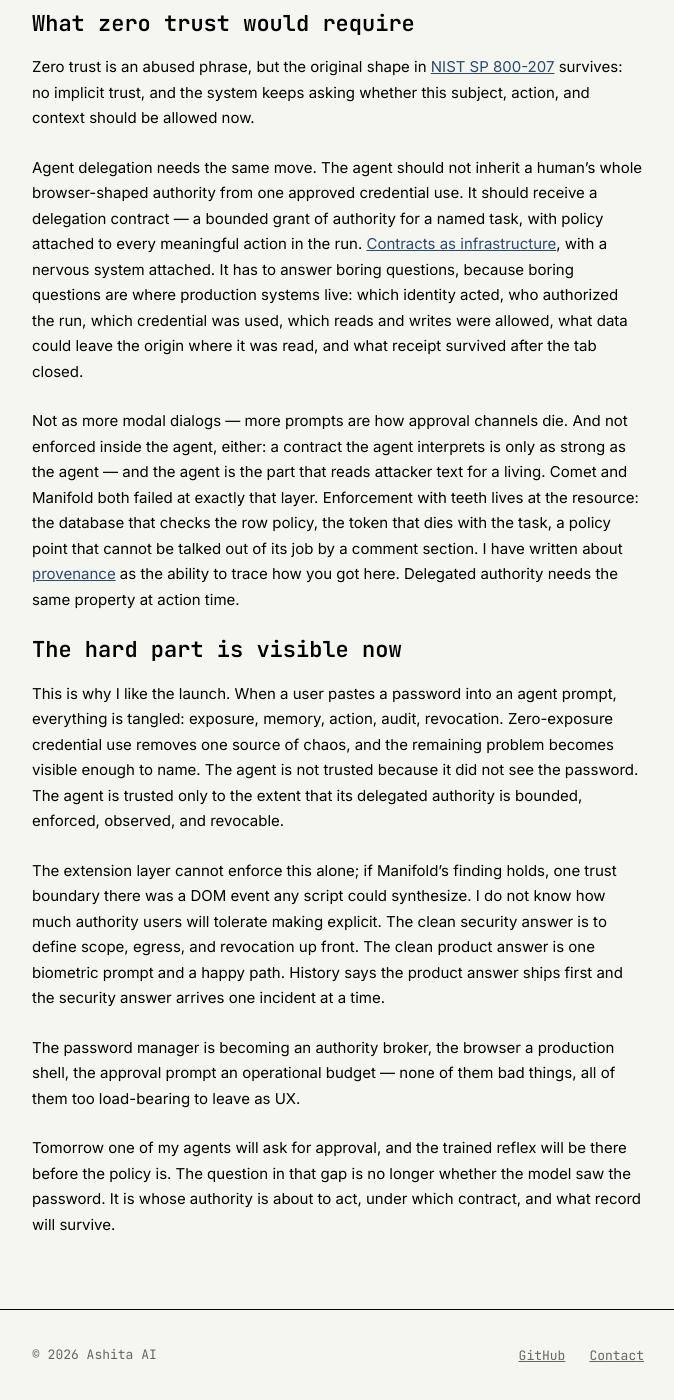
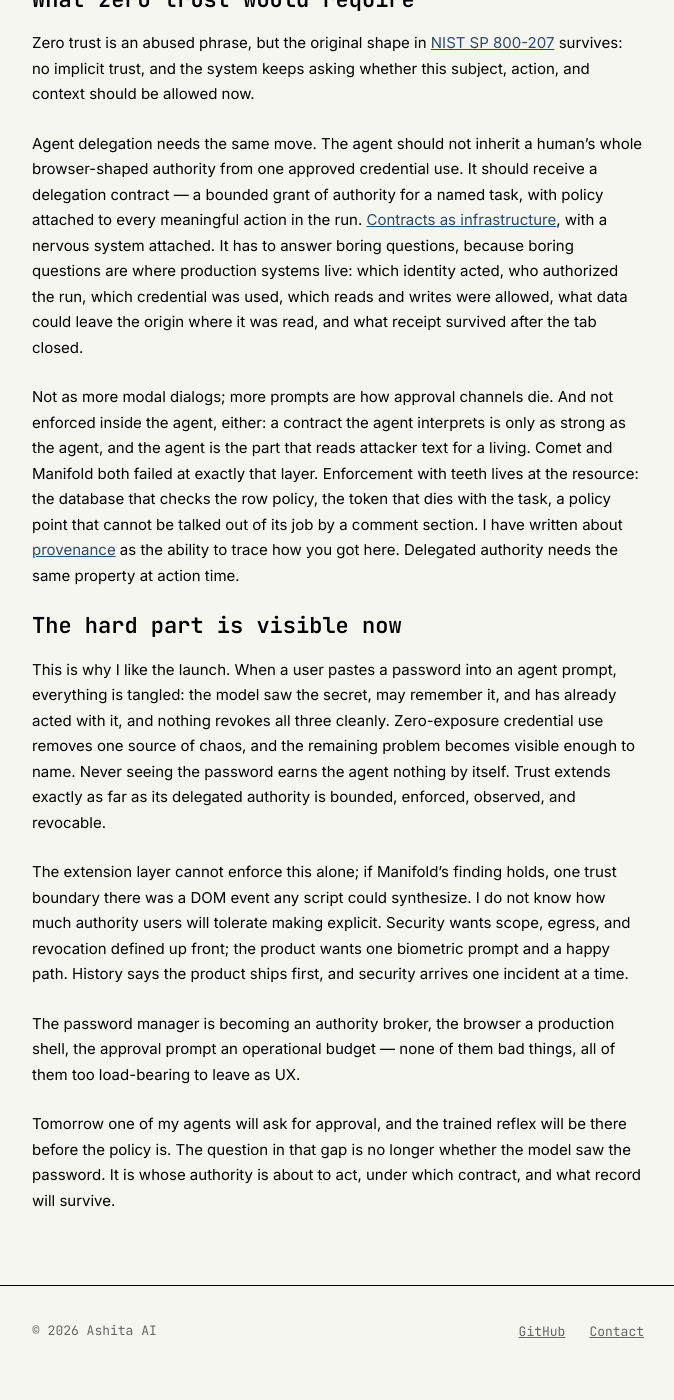
Before and after one commit to ashita-ai/ashita-ai.github.io, a Jekyll site: the page built from _posts/2026-07-23-zero-exposure-is-not-zero-trust.md, in a window 1280 px wide and 1400 px high, scrolled down 2985 px. Shown: the whole window, without its empty margins (302-976 px from the left). Built offline with Jekyll 4.4.1, drawn with Linux system fonts in a browser that asks for light colours; after the commit the page ends 4361 px from its top, so only the background shows below that; some of the changed text lies outside the part shown.

Commit message:
Vary rhetorical structure in zero exposure post (#45)
* Vary rhetorical structure in zero exposure post

* Minor copy edits

```diff
--- a/_posts/2026-07-23-zero-exposure-is-not-zero-trust.md
+++ b/_posts/2026-07-23-zero-exposure-is-not-zero-trust.md
@@ -12,7 +12,7 @@
 
 I am also precisely the customer this was built for. I have told people to use a password manager for a decade, and I run a fleet of agents that act with my authority all day: they commit under my git identity, open pull requests under my name, read my Slack, file my tickets, and query databases I am responsible for. Not one of them knows a single password of mine. They do not need to. They have something better: my sessions.
 
-And I know the instinct an approval prompt trains. The response starts before the review is finished. It is what a thousand harmless approvals teach, and it has to be fought every time the next prompt arrives.
+And I know the instinct an approval prompt trains. The response starts before review is finished. It is what a thousand harmless approvals teach, and it has to be fought every time the next prompt arrives.
 
 Which is why the line that stayed with me is from 1Password's CTO, Nancy Wang: "The answer isn't handing agents your secrets. It is to let a user give an agent permission to use a credential without letting the agent see it."
 
@@ -24,11 +24,9 @@
 
 For most of computing history, the credential was a useful stand-in for authority. If I had the password, I was probably the user; if I had the session cookie, probably the browser. Security systems learned to protect the credential because possession of it was the fact that mattered.
 
-Agents break that shortcut. A browser agent can use a credential without possessing it — an improvement that separates two things our systems spent decades collapsing: knowledge of a secret and exercise of authority.
+Agents break that shortcut. A browser agent can use a credential without possessing it, an improvement that separates two things our systems spent decades collapsing: knowledge of a secret and exercise of authority.
 
-Claude does not need to know my Stripe password to read my revenue. The password stays clean; the action lands under my account; the audit log says I did it.
-
-This is the new boundary. Not the secret. The delegation.
+Claude does not need to know my Stripe password to read my revenue. The password stays clean; the action lands under my account; the audit log says I did it. The boundary that matters now is the delegation.
 
 ## The browser is a production shell now
 
@@ -38,7 +36,7 @@
 
 Notice what the attacker never obtained: the password. The agent read the OTP the way it reads everything else. Helpfully. A prompt injection does not have to steal the credential if the agent will use the credential for it.
 
-Two days before the 1Password announcement, [Manifold Security reported](https://www.manifold.security/blog/claude-for-chrome-extension-bypass) that in Claude for Chrome v1.0.80, any script with DOM access on claude.ai could construct the task trigger, dispatch a synthetic click, and push Claude toward workflows that read Gmail, Docs, and Calendar. In default mode, Manifold said an approval modal still appeared before sensitive actions; in "Act without asking" mode, the same path ran silently. Reported May 21, acknowledged May 22, and eight releases later "still six lines of JavaScript." Outside reports are not vendor admissions. The durable part is the bug class, and the failure is never "the model knew a password" — it is "something else drove the agent's authority."
+Two days before the 1Password announcement, [Manifold Security reported](https://www.manifold.security/blog/claude-for-chrome-extension-bypass) that in Claude for Chrome v1.0.80, any script with DOM access on claude.ai could construct the task trigger, dispatch a synthetic click, and push Claude toward workflows that read Gmail, Docs, and Calendar. In default mode, Manifold said an approval modal still appeared before sensitive actions; in "Act without asking" mode, the same path ran silently. Reported May 21, acknowledged May 22, and eight releases later "still six lines of JavaScript." Outside reports are not vendor admissions. The durable part is the bug class: in every version of it, something other than the user ends up driving the agent's authority.
 
 ## Consent will become the new checkmark
 
@@ -46,7 +44,7 @@
 
 Claude's [permission guide](https://support.claude.com/en/articles/12902446-claude-in-chrome-permissions-guide) does more than throw a vague "OK?" at the user: manual mode presents a plan naming the websites Claude will use, asks before additional access, and checks before sensitive actions. It is also honest about the other end of the dial: "Skip all approvals" means "Claude doesn't pause to ask, and nothing checks its actions automatically." Manifold scored its bypass 7.7 against defaults and 9.6 with approvals off. The distance between those numbers is the measured value of asking a human. It is also a toggle.
 
-And agents perform sequences, not single actions. The approval happens at the top; the risk accumulates in the middle — login, dashboards, exports, links, whatever instructions the pages contain.
+And agents perform sequences, not single actions. The approval happens at the top; the risk accumulates in the middle: login, dashboards, exports, links, whatever instructions the pages contain.
 
 If the only hard boundary is the moment of credential fill, then everything after that is vibes with audit logs.
 
@@ -56,13 +54,13 @@
 
 Agent delegation needs the same move. The agent should not inherit a human's whole browser-shaped authority from one approved credential use. It should receive a delegation contract — a bounded grant of authority for a named task, with policy attached to every meaningful action in the run. [Contracts as infrastructure](/blog/contracts-as-infrastructure/), with a nervous system attached. It has to answer boring questions, because boring questions are where production systems live: which identity acted, who authorized the run, which credential was used, which reads and writes were allowed, what data could leave the origin where it was read, and what receipt survived after the tab closed.
 
-Not as more modal dialogs — more prompts are how approval channels die. And not enforced inside the agent, either: a contract the agent interprets is only as strong as the agent — and the agent is the part that reads attacker text for a living. Comet and Manifold both failed at exactly that layer. Enforcement with teeth lives at the resource: the database that checks the row policy, the token that dies with the task, a policy point that cannot be talked out of its job by a comment section. I have written about [provenance](/blog/the-provenance-imperative/) as the ability to trace how you got here. Delegated authority needs the same property at action time.
+Not as more modal dialogs; more prompts are how approval channels die. And not enforced inside the agent, either: a contract the agent interprets is only as strong as the agent, and the agent is the part that reads attacker text for a living. Comet and Manifold both failed at exactly that layer. Enforcement with teeth lives at the resource: the database that checks the row policy, the token that dies with the task, a policy point that cannot be talked out of its job by a comment section. I have written about [provenance](/blog/the-provenance-imperative/) as the ability to trace how you got here. Delegated authority needs the same property at action time.
 
 ## The hard part is visible now
 
-This is why I like the launch. When a user pastes a password into an agent prompt, everything is tangled: exposure, memory, action, audit, revocation. Zero-exposure credential use removes one source of chaos, and the remaining problem becomes visible enough to name. The agent is not trusted because it did not see the password. The agent is trusted only to the extent that its delegated authority is bounded, enforced, observed, and revocable.
+This is why I like the launch. When a user pastes a password into an agent prompt, everything is tangled: the model saw the secret, may remember it, and has already acted with it, and nothing revokes all three cleanly. Zero-exposure credential use removes one source of chaos, and the remaining problem becomes visible enough to name. Never seeing the password earns the agent nothing by itself. Trust extends exactly as far as its delegated authority is bounded, enforced, observed, and revocable.
 
-The extension layer cannot enforce this alone; if Manifold's finding holds, one trust boundary there was a DOM event any script could synthesize. I do not know how much authority users will tolerate making explicit. The clean security answer is to define scope, egress, and revocation up front. The clean product answer is one biometric prompt and a happy path. History says the product answer ships first and the security answer arrives one incident at a time.
+The extension layer cannot enforce this alone; if Manifold's finding holds, one trust boundary there was a DOM event any script could synthesize. I do not know how much authority users will tolerate making explicit. Security wants scope, egress, and revocation defined up front; the product wants one biometric prompt and a happy path. History says the product ships first, and security arrives one incident at a time.
 
 The password manager is becoming an authority broker, the browser a production shell, the approval prompt an operational budget — none of them bad things, all of them too load-bearing to leave as UX.
 
```
